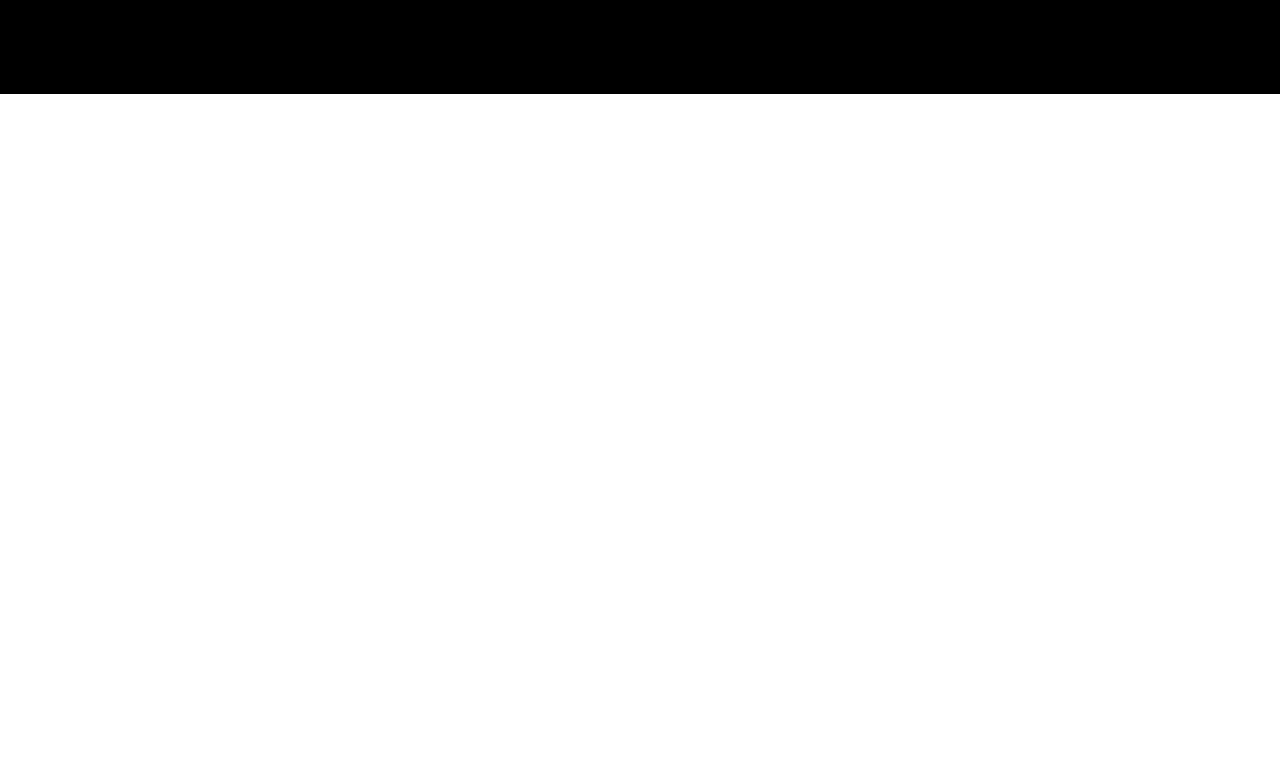
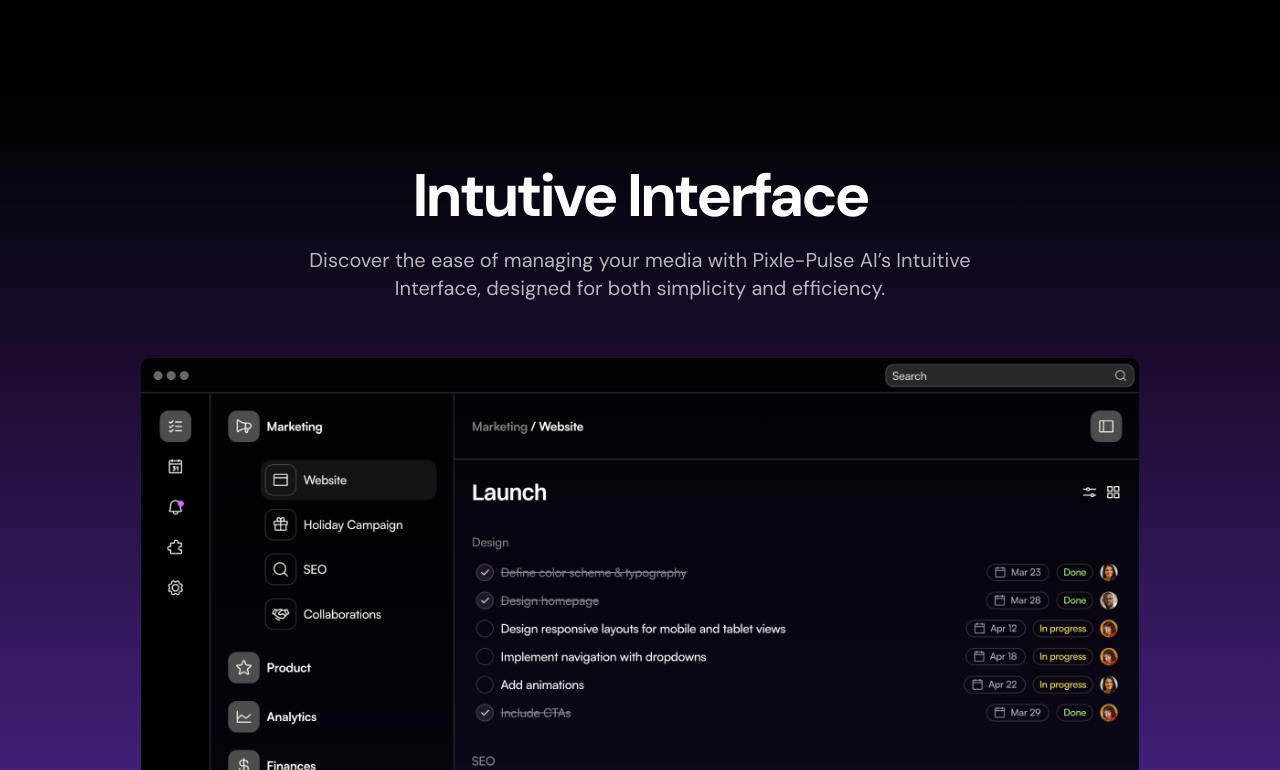
Before and after one commit to AsifAhmedSahil/Dark-Theme-SaaS-Landing-Page-Design---Next-Js---Tailwind---Framer-motion---Typescript, a Next.js app: page / in a window 1280 px wide. Shown: the part 1790-2560 px from the top of the page. Before the commit the page ends 1884 px from the top, so only its background shows below. Built offline with nearby package versions, Linux system fonts and the light colour scheme.

Commit message:
Product showcase section design

```diff
--- a/src/components/ProductShowcase.tsx
+++ b/src/components/ProductShowcase.tsx
@@ -1,5 +1,18 @@
+import Image from "next/image";
 import appScreen from "../assets/images/app-screen.png";
 
 export const ProductShowcase = () => {
-  return null;
+  return (
+    <div className="bg-black text-white bg-gradient-to-b from-black to-[#5D2CA8] py-24 sm:py-[72px] ">
+      <div className="container ">
+        <h2 className="text-center text-5xl sm:text-6xl tracking-tighter font-bold">Intutive Interface</h2>
+        <div className="sm:max-w-2xl max-w-xl mx-auto">
+        <p className="text-xl text-center text-white/70 mt-5">Discover the ease of managing your media with Pixle-Pulse AI’s Intuitive Interface, designed for both simplicity and efficiency.</p>
+        </div>
+        <Image src={appScreen} alt="The product screenshot" className="mt-14 lg:w-[80%] mx-auto"/>
+
+      </div>
+
+    </div>
+  );
 };
```
